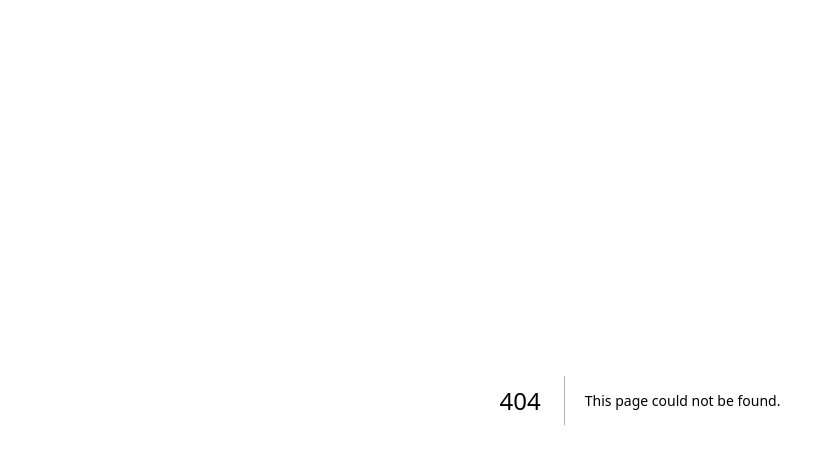
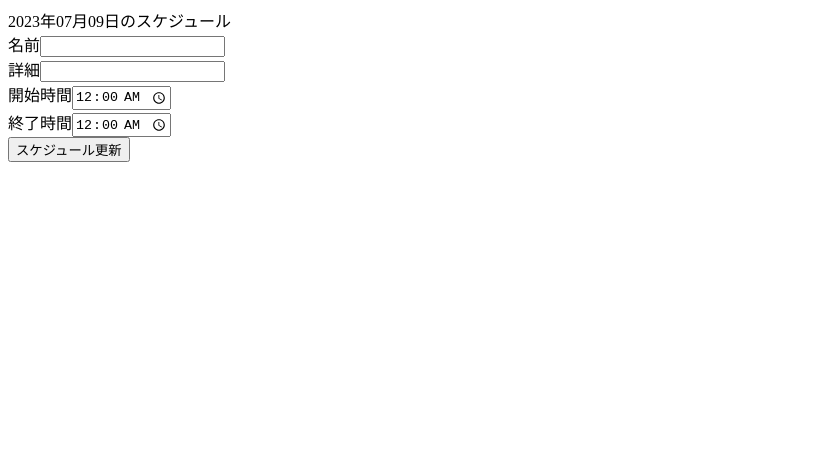
Before and after one commit to stmtk1/looplan_client, a Next.js app: page /schedule/1 in a window 1280 px wide. Before the commit this address had no page. Shown: the top 464 px of the page, without its empty margins (0-835 px from the left). Built offline with nearby package versions, Linux system fonts and the light colour scheme; no server answers.

Commit message:
スケジュール編集機能作成

```diff
--- /dev/null
+++ b/app/components/inputSchedule.tsx
@@ -0,0 +1,41 @@
+'use client'
+
+import { format } from "date-fns"
+import { CreateSchedule } from "../types"
+import { useCallback } from "react";
+type InputElement = { target: { value: string; }; }
+
+type Prop<T extends CreateSchedule> = { schedule: T, setSchedule: (t: T) => void }
+export function InputSchedule<T extends CreateSchedule>({ schedule, setSchedule }: Prop<T>) {
+    const changeScheduleName = useCallback(
+        (e: InputElement) => setSchedule({...schedule, name: e.target.value}), [schedule, setSchedule]
+    );
+    const changeScheduleDescription = useCallback(
+        (e: InputElement) => setSchedule({...schedule, description: e.target.value}), [schedule, setSchedule]
+    );
+    const changeScheduleStartTime = useCallback(
+        (e: InputElement) => setSchedule({...schedule, start_time: e.target.value}), [schedule, setSchedule]
+    );
+    const changeScheduleEndTime = useCallback(
+        (e: InputElement) => setSchedule({...schedule, end_time: e.target.value}), [schedule, setSchedule]
+    );
+    return <div>
+        <div>{format(schedule.date, "yyyy年MM月dd日")}のスケジュール</div>
+        <div>
+            <label>名前</label>
+            <input type="input" value={schedule.name} onChange={changeScheduleName} />
+        </div>
+        <div>
+            <label>詳細</label>
+            <input type="input" value={schedule.description} onChange={changeScheduleDescription} />
+        </div>
+        <div>
+            <label>開始時間</label>
+            <input type="time" value={schedule.start_time} onChange={changeScheduleStartTime} />
+        </div>
+        <div>
+            <label>終了時間</label>
+            <input type="time" value={schedule.end_time} onChange={changeScheduleEndTime} />
+        </div>
+    </div>
+}
--- /dev/null
+++ b/app/schedule/[id]/page.tsx
@@ -0,0 +1,19 @@
+'use client';
+
+import { useCallback, useEffect, useState } from "react";
+import { getScheduleDetail, updateSchedule } from "../../utils/api"
+import { UpdateSchedule } from "../../types";
+import { toUpdateSchedule } from "../../utils/schedule";
+import { InputSchedule } from "../../components/inputSchedule";
+
+type Prop = { params: { id: string }}
+
+export default function ShowSchedule({ params: { id } }: Prop) {
+    const [schedule, setSchedule] = useState<UpdateSchedule>({ name: '', id: '', start_time: '00:00', end_time: '00:00', description: '', date: new Date() });
+    useEffect(() => { getScheduleDetail(id).then((res) => setSchedule(toUpdateSchedule(res))) }, [ id, setSchedule ]);
+    const onUpdateSchedule = useCallback(() => { updateSchedule(schedule) }, [ schedule ]);
+    return <div>
+        <InputSchedule schedule={ schedule } setSchedule={setSchedule} />
+        <button onClick={onUpdateSchedule}>スケジュール更新</button>
+    </div>
+}
--- a/app/utils/api.ts
+++ b/app/utils/api.ts
@@ -1,5 +1,5 @@
 import { formatRFC3339, set } from "date-fns";
-import { CreateSchedule, RowSchedules } from "../types";
+import { CreateSchedule, RowSchedules, RowSchedule, UpdateSchedule } from "../types";
 import { getCalendarEnd, getCalendarStart } from "./dates";
 
 
@@ -12,6 +12,29 @@ export async function getSchedules(date: Date): Promise<RowSchedules> {
     const encoded_end = encodeURIComponent(formatRFC3339(end));
     const schedule = await (await fetch(
         `http://localhost:3000/schedule?start_time=${encoded_start}&end_time=${encoded_end}`,
+        { method: 'GET', headers: { AUTHORIZATION: token }})).json();
+    return schedule;
+}
+
+export async function updateSchedule(schedule: UpdateSchedule): Promise<RowSchedule> {
+    const cookie_value = document.cookie.split("; ").find((e: string) => e.match(/looplan=/))?.split("=")[1];
+    const token = `BEARER ${cookie_value}`;
+    const body = {
+        name: schedule.name,
+        description: schedule.description,
+        start_time: setTime(schedule.date, schedule.start_time),
+        end_time: setTime(schedule.date, schedule.end_time),
+    }
+    return await (await fetch(
+        `http://localhost:3000/schedule/${schedule.id}`,
+        { method: 'POST', headers: { AUTHORIZATION: token, 'Content-Type': 'application/json' }, body: JSON.stringify(body)})).json();
+}
+
+export async function getScheduleDetail(schedule_id: string): Promise<RowSchedule> {
+    const cookie_value = document.cookie.split("; ").find((e: string) => e.match(/looplan=/))?.split("=")[1];
+    const token = `BEARER ${cookie_value}`;
+    const schedule = await (await fetch(
+        `http://localhost:3000/schedule/${schedule_id}`,
         { method: 'GET', headers: { AUTHORIZATION: token }})).json();
     return schedule;
 }
--- /dev/null
+++ b/app/utils/schedule.ts
@@ -0,0 +1,33 @@
+import { format, parseISO } from "date-fns";
+import { DistributedSchedule, RowSchedule, Schedule, UpdateSchedule } from "../types";
+
+export function distributeSchedule(schedules: Schedule[]): DistributedSchedule {
+  const ret: DistributedSchedule = {}
+  for (const schedule of schedules) {
+    const key = format(schedule.start_time, "yyyy-MM-dd");
+    if (ret[key] == undefined) {
+      ret[key] = [schedule]
+    } else {
+      ret[key].push(schedule);
+    }
+  }
+  return ret;
+}
+
+export function toSchedule(row: RowSchedule): Schedule {
+  return {
+    ...row,
+    start_time: parseISO(row.start_time),
+    end_time: parseISO(row.end_time),
+  }
+}
+
+export function toUpdateSchedule(row: RowSchedule): UpdateSchedule {
+  const date = parseISO(row.end_time);
+  return {
+    ...row,
+    start_time: format(parseISO(row.start_time), 'hh:mm'),
+    end_time: format(parseISO(row.end_time), 'hh:mm'),
+    date,
+  }
+}
```
Also changed, not shown: app/components/showDateSchedule.tsx (+10 -5 lines), app/page.tsx (+3 -23 lines), app/schedule/new/page.tsx (+2 -30 lines), app/types.ts (+11 -0 lines), app/validateSession.ts (deleted).
